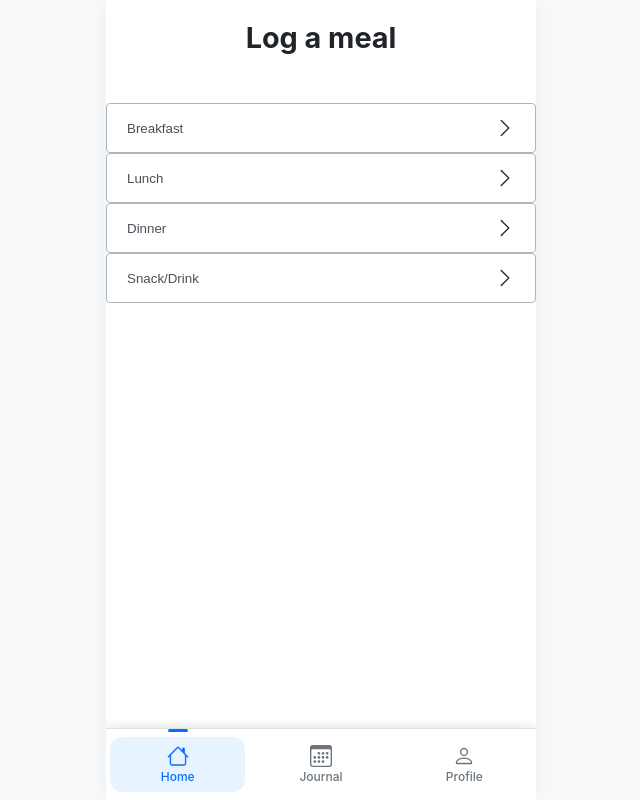
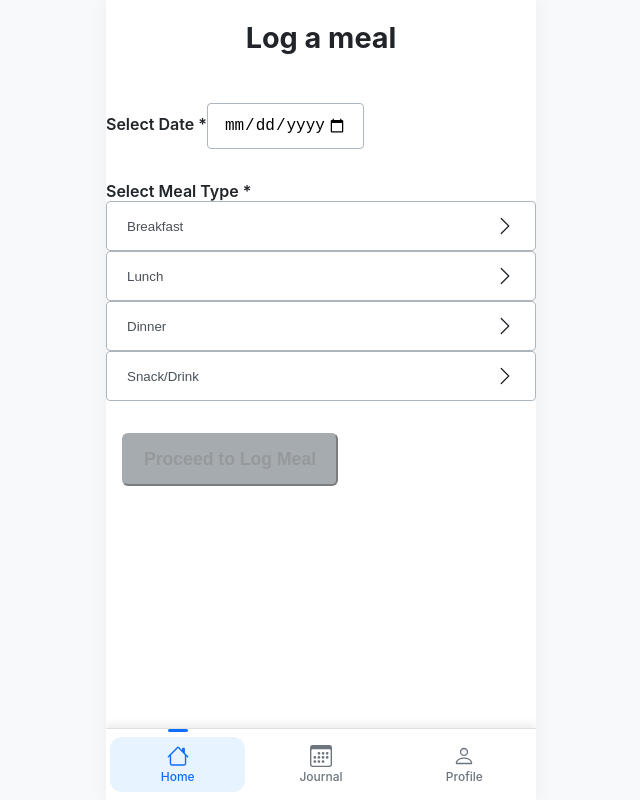
Before and after one commit to amirrezadev75/meal-logger, a React (Vite) app: page / in a window 1280 px wide. Shown: the whole page, without its empty margins (319-959 px from the left). Built offline with nearby package versions, Linux system fonts and the light colour scheme.

Commit message:
log meal page

```diff
--- a/src/App.jsx
+++ b/src/App.jsx
@@ -9,7 +9,7 @@ function App() {
     <Router>
       <Routes>
         <Route path="/" element={<LogMealPage />} />
-        <Route path="/mealdetails" element={<LogMealDetailsPage />} />
+        <Route path="/mealdetails/:mealType" element={<LogMealDetailsPage />} />
         <Route path="/chat" element={<ChatPage />} />
       </Routes>
     </Router>
--- a/src/components/LogMeal/LogMeal.css
+++ b/src/components/LogMeal/LogMeal.css
@@ -26,10 +26,89 @@
   background-color: transparent !important;
   border-radius: 4px !important;
   width: 100%;
+  transition: all 0.2s ease-in-out;
+}
+
+/* Hover effects for meal buttons */
+.meal-select-btn:hover {
+  background-color: #f8f9fa !important;
+  border-color: #6c757d !important;
+  transform: translateY(-1px);
+  box-shadow: 0 2px 4px rgba(0,0,0,0.1);
+}
+
+/* Selected state for meal buttons */
+.meal-select-btn.selected {
+  background-color: #e3f2fd !important;
+  border-color: #1976d2 !important;
+  color: #1976d2 !important;
 }
 
 .meal-select-btn:active {
   background-color: #f8f9fa !important;
+  transform: translateY(0);
+}
+
+/* Date picker styling */
+.date-section {
+  max-width: 100%;
+  margin: 0 auto 2rem;
+}
+
+.date-label, .meal-label {
+  font-weight: 600;
+  color: #212529;
+  margin-bottom: 0.5rem;
+  font-size: 1rem;
+}
+
+.date-picker {
+  padding: 12px 16px;
+  border-radius: 4px;
+  border: 1px solid #adb5bd;
+  font-size: 1rem;
+}
+
+.date-picker:focus {
+  border-color: #1976d2;
+  box-shadow: 0 0 0 0.2rem rgba(25, 118, 210, 0.25);
+}
+
+/* Meal selection section */
+.meal-selection-section {
+  max-width: 100%;
+  margin: 0 auto;
+}
+
+/* Proceed button styling */
+.proceed-section {
+  max-width: 100%;
+  margin: 2rem auto 0;
+  padding: 0 1rem;
+}
+
+.proceed-btn {
+  padding: 14px 20px;
+  border-radius: 6px;
+  font-weight: 600;
+  font-size: 1.1rem;
+  background-color: #1976d2;
+  border-color: #1976d2;
+  transition: all 0.2s ease-in-out;
+}
+
+.proceed-btn:hover:not(:disabled) {
+  background-color: #1565c0;
+  border-color: #1565c0;
+  transform: translateY(-1px);
+  box-shadow: 0 4px 8px rgba(25, 118, 210, 0.3);
+}
+
+.proceed-btn:disabled {
+  background-color: #6c757d;
+  border-color: #6c757d;
+  cursor: not-allowed;
+  opacity: 0.6;
 }
 
 .arrow-icon {
--- a/src/components/LogMeal/LogMeal.jsx
+++ b/src/components/LogMeal/LogMeal.jsx
@@ -1,24 +1,103 @@
-import React from 'react';
-import { Container, Stack, Button } from 'react-bootstrap';
+import React, { useState } from 'react';
+import { useNavigate } from 'react-router-dom';
+import { Container, Stack, Button, Form, Alert } from 'react-bootstrap';
 import { BsChevronRight } from 'react-icons/bs';
 import './LogMeal.css';
 
 const LogMeal = () => {
+  const navigate = useNavigate();
+  const [selectedMeal, setSelectedMeal] = useState('');
+  const [selectedDate, setSelectedDate] = useState('');
+  const [showError, setShowError] = useState(false);
   const mealOptions = ["Breakfast", "Lunch", "Dinner", "Snack/Drink"];
+
+  const handleMealSelect = (mealType) => {
+    setSelectedMeal(mealType);
+    setShowError(false); // Clear error when meal is selected
+  };
+
+  const handleDateChange = (e) => {
+    setSelectedDate(e.target.value);
+    setShowError(false); // Clear error when date is selected
+  };
+
+  // Get today's date in YYYY-MM-DD format for input max
+  const getTodayForInput = () => {
+    return new Date().toISOString().split('T')[0];
+  };
+
+  const handleProceed = () => {
+    if (!selectedMeal || !selectedDate) {
+      setShowError(true);
+      return;
+    }
+
+    // Encode meal type for URL
+    const encodedMealType = encodeURIComponent(selectedMeal.toLowerCase().replace(/\s+/g, '-'));
+    navigate(`/mealdetails/${encodedMealType}`, {
+      state: {
+        selectedMeal,
+        selectedDate
+      }
+    });
+  };
 
   return (
     <div className="meal-page-layout">
       <Container className="pt-5">
         <h2 className="text-center page-title">Log a meal</h2>
 
+        {/* Date Picker Section */}
+        <div className="date-section mb-4">
+          <Form.Group>
+            <Form.Label className="date-label">Select Date *</Form.Label>
+            <Form.Control
+              type="date"
+              value={selectedDate}
+              onChange={handleDateChange}
+              className="date-picker"
+              max={getTodayForInput()} // Prevent future dates
+            />
+          </Form.Group>
+        </div>
+
+        {/* Error Alert */}
+        {showError && (
+          <Alert variant="danger" className="mb-4">
+            Please select both a meal type and date to proceed.
+          </Alert>
+        )}
+
+        {/* Meal Selection */}
+        <div className="meal-selection-section mb-4">
+          <Form.Label className="meal-label">Select Meal Type *</Form.Label>
           <Stack gap={3} className="mx-auto meal-stack">
             {mealOptions.map((item) => (
-            <Button key={item} className="meal-select-btn">
+              <Button
+                key={item}
+                className={`meal-select-btn ${selectedMeal === item ? 'selected' : ''}`}
+                onClick={() => handleMealSelect(item)}
+                variant="outline-secondary"
+              >
                 <span>{item}</span>
                 <BsChevronRight className="arrow-icon" size={20} />
               </Button>
             ))}
           </Stack>
+        </div>
+
+        {/* Proceed Button */}
+        <div className="proceed-section">
+          <Button
+            className="proceed-btn w-100"
+            onClick={handleProceed}
+            disabled={!selectedMeal || !selectedDate}
+            variant="primary"
+            size="lg"
+          >
+            Proceed to Log Meal
+          </Button>
+        </div>
       </Container>
     </div>
   );
--- a/src/components/LogMealDetails/LogMealDetails.jsx
+++ b/src/components/LogMealDetails/LogMealDetails.jsx
@@ -1,13 +1,71 @@
 import React from 'react';
+import { useParams, useNavigate, useLocation } from 'react-router-dom';
 import { Container, Button, InputGroup, Form } from 'react-bootstrap';
 import { FaMicrophone, FaCamera } from 'react-icons/fa';
 import './LogMealDetails.css';
 
 const LogMealDetails = () => {
+  const { mealType } = useParams();
+  const navigate = useNavigate();
+  const location = useLocation();
+
+  // Get date from navigation state, fallback to today's date
+  const selectedDate = location.state?.selectedDate || new Date().toISOString().split('T')[0];
+
+  // Decode and format meal type from URL
+  const selectedMeal = mealType ?
+    decodeURIComponent(mealType.replace(/-/g, ' '))
+      .split(' ')
+      .map(word => word.charAt(0).toUpperCase() + word.slice(1))
+      .join(' ')
+    : null;
+
+  // Valid meal options for validation
+  const validMeals = ['breakfast', 'lunch', 'dinner', 'snack/drink'];
+  const isValidMeal = mealType && validMeals.includes(mealType.toLowerCase().replace(/-/g, '/'));
+
+  // Format date for European display
+  const formatDate = (dateString) => {
+    const date = new Date(dateString);
+    return date.toLocaleDateString('en-GB', {
+      weekday: 'long',
+      day: 'numeric',
+      month: 'long',
+      year: 'numeric'
+    });
+  };
+
+  // Get short European date format (DD/MM/YYYY)
+  const formatDateShort = (dateString) => {
+    const date = new Date(dateString);
+    return date.toLocaleDateString('en-GB', {
+      day: '2-digit',
+      month: '2-digit',
+      year: 'numeric'
+    });
+  };
+
+  // If invalid meal type, redirect back to meal selection
+  React.useEffect(() => {
+    if (!isValidMeal) {
+      navigate('/');
+    }
+  }, [isValidMeal, navigate]);
+
+  if (!isValidMeal) {
+    return null;
+  }
+
   return (
     <div className="meal-details-layout">
       <Container className="pt-5 px-4">
-        <h2 className="page-title mb-5">Log your meal</h2>
+        <h2 className="page-title mb-3">Log your {selectedMeal.toLowerCase()}</h2>
+        <p className="text-muted mb-4">
+          <strong>{selectedMeal}</strong> - {formatDate(selectedDate)}
+        </p>
+        <p className="text-muted mb-4 small">
+          Date: {formatDateShort(selectedDate)}
+        </p>
 
         {/* Top Buttons: Saved and Recent with new green borders */}
         <div className="top-toggle-container mb-5">
```
Lines whose indentation alone changed are shown as unchanged.
